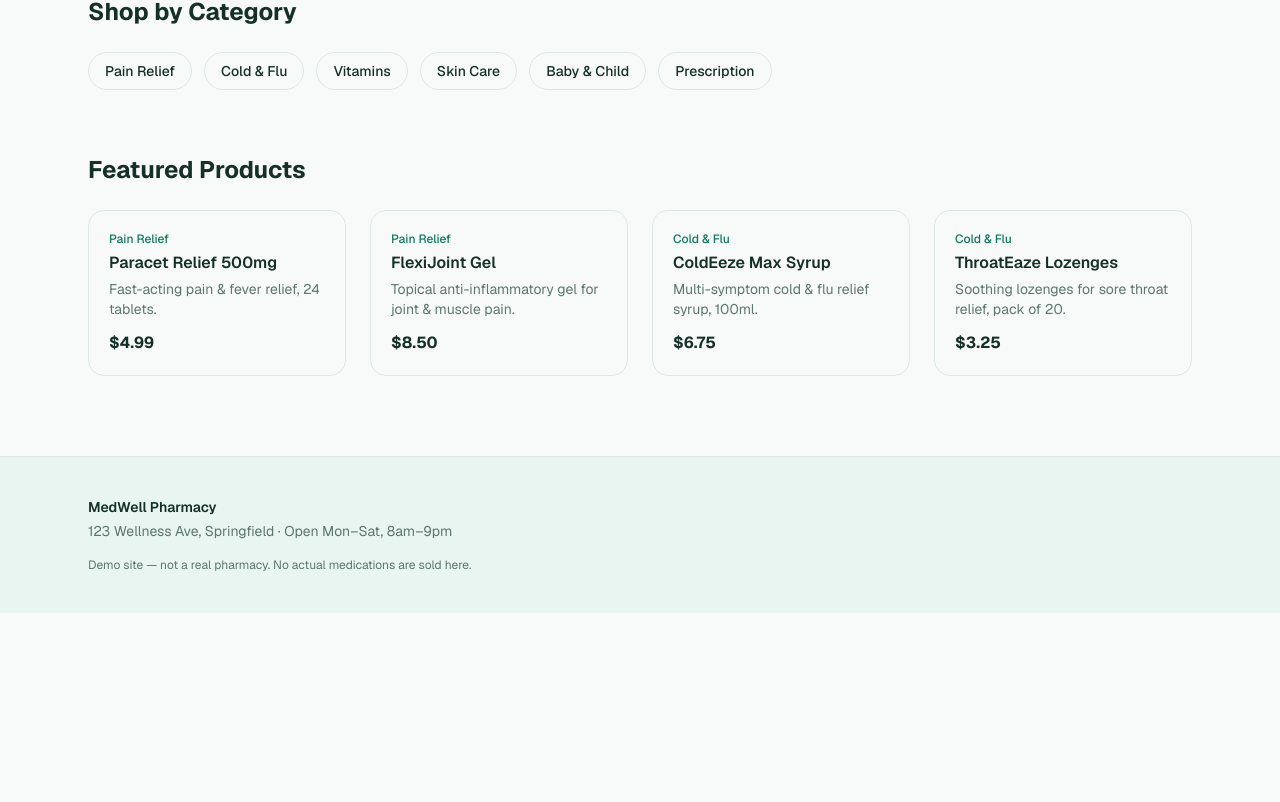
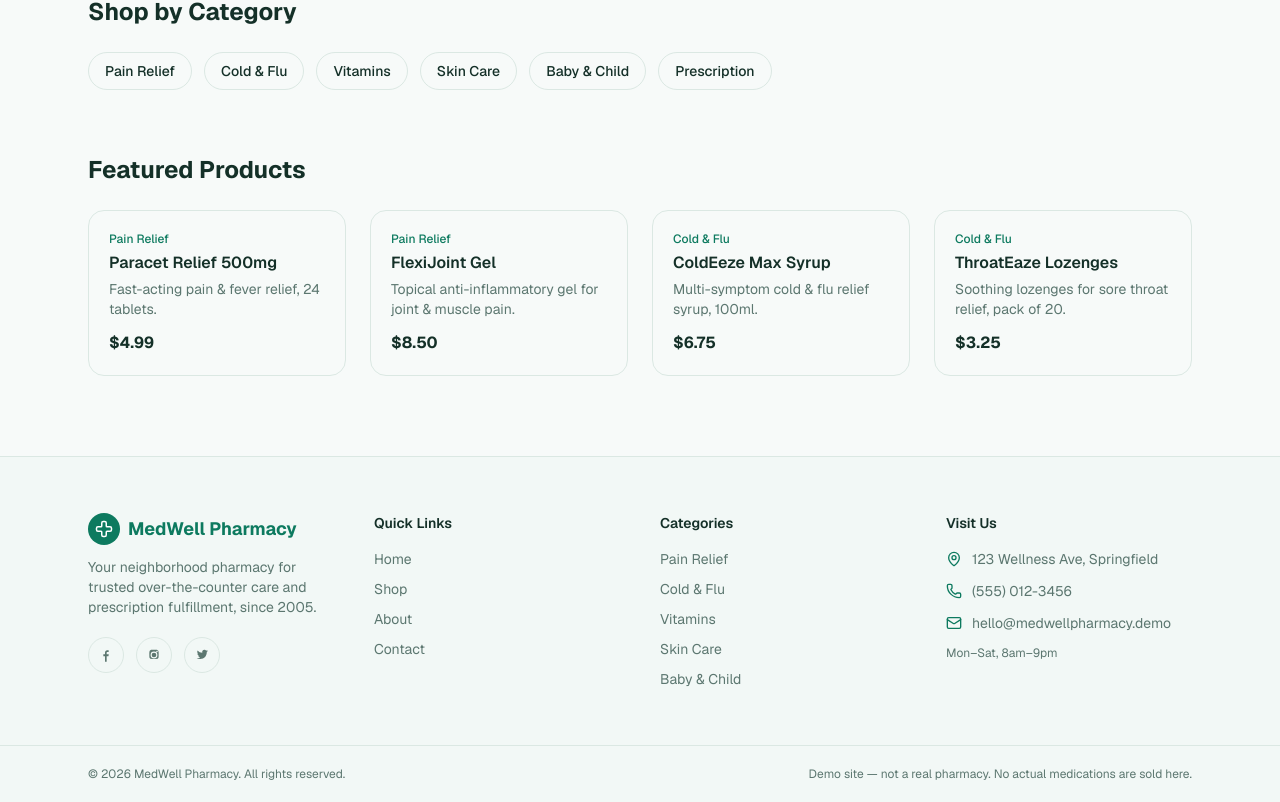
Before and after one commit to mauk16/medwell-rx, a Next.js app: page / in a window 1280 px wide. Shown: the part 701-1503 px from the top of the page. Before the commit the page ends 1314 px from the top, so only its background shows below. Built offline with nearby package versions, Linux system fonts and the light colour scheme.

Commit message:
Redesign Footer with 4-column pro layout (v0.4.0)
Brand+socials, quick links, categories, contact info, bottom bar with copyright.

```diff
--- a/components/Footer.tsx
+++ b/components/Footer.tsx
@@ -1,12 +1,120 @@
+import Link from "next/link";
+import { Cross, MapPin, Phone, Mail } from "lucide-react";
+import { categories } from "@/data/products";
+
+const quickLinks = [
+  { href: "/", label: "Home" },
+  { href: "/products", label: "Shop" },
+  { href: "/about", label: "About" },
+  { href: "/contact", label: "Contact" },
+];
+
+// lucide-react v1 dropped brand icons — inline paths instead of an extra dependency.
+const socials = [
+  {
+    href: "#",
+    label: "Facebook",
+    path: "M13 22v-8h2.7l.4-3H13V9c0-.9.2-1.5 1.5-1.5H16V5c-.3 0-1.1-.1-2.1-.1-2.1 0-3.4 1.3-3.4 3.6V11H8v3h2.5v8h2.5Z",
+  },
+  {
+    href: "#",
+    label: "Instagram",
+    path: "M12 8.5a3.5 3.5 0 1 0 0 7 3.5 3.5 0 0 0 0-7Zm0-1.6a5.1 5.1 0 1 1 0 10.2 5.1 5.1 0 0 1 0-10.2ZM17.7 6.7a1.2 1.2 0 1 1-2.4 0 1.2 1.2 0 0 1 2.4 0ZM12 4.2c-2.1 0-2.4 0-3.3.05-.85.04-1.3.18-1.6.3a2.9 2.9 0 0 0-1.05.68 2.9 2.9 0 0 0-.68 1.05c-.12.3-.26.75-.3 1.6-.05.9-.05 1.2-.05 3.3s0 2.4.05 3.3c.04.85.18 1.3.3 1.6.14.4.35.75.68 1.05.3.3.65.54 1.05.68.3.12.75.26 1.6.3.9.05 1.2.05 3.3.05s2.4 0 3.3-.05c.85-.04 1.3-.18 1.6-.3.4-.14.75-.35 1.05-.68.3-.3.54-.65.68-1.05.12-.3.26-.75.3-1.6.05-.9.05-1.2.05-3.3s0-2.4-.05-3.3c-.04-.85-.18-1.3-.3-1.6a2.9 2.9 0 0 0-.68-1.05 2.9 2.9 0 0 0-1.05-.68c-.3-.12-.75-.26-1.6-.3-.9-.05-1.2-.05-3.3-.05Z",
+  },
+  {
+    href: "#",
+    label: "Twitter",
+    path: "M21 5.9c-.6.3-1.3.5-2 .6a3.5 3.5 0 0 0 1.5-1.9c-.7.4-1.4.7-2.2.85a3.4 3.4 0 0 0-5.9 3.1A9.7 9.7 0 0 1 5.3 5.2a3.4 3.4 0 0 0 1.05 4.6c-.55-.02-1.1-.17-1.5-.42v.05a3.4 3.4 0 0 0 2.75 3.35c-.5.14-1.05.16-1.55.06a3.4 3.4 0 0 0 3.2 2.4A6.9 6.9 0 0 1 4 16.6a9.7 9.7 0 0 0 5.3 1.55c6.3 0 9.8-5.3 9.8-9.8v-.45c.7-.5 1.25-1.1 1.7-1.8Z",
+  },
+];
+
 export default function Footer() {
   return (
-    <footer className="border-t border-border bg-accent">
-      <div className="mx-auto max-w-6xl px-6 py-10 text-sm text-muted">
-        <p className="font-semibold text-foreground">MedWell Pharmacy</p>
-        <p className="mt-1">123 Wellness Ave, Springfield · Open Mon–Sat, 8am–9pm</p>
-        <p className="mt-4 text-xs">
-          Demo site — not a real pharmacy. No actual medications are sold here.
-        </p>
+    <footer className="border-t border-border bg-accent/40">
+      <div className="mx-auto max-w-6xl px-6 py-14">
+        <div className="grid gap-10 sm:grid-cols-2 lg:grid-cols-4">
+          <div>
+            <Link href="/" className="flex items-center gap-2 text-lg font-bold text-primary">
+              <span className="grid h-8 w-8 place-items-center rounded-full bg-primary text-white">
+                <Cross size={18} />
+              </span>
+              MedWell Pharmacy
+            </Link>
+            <p className="mt-3 max-w-xs text-sm text-muted">
+              Your neighborhood pharmacy for trusted over-the-counter care and prescription
+              fulfillment, since 2005.
+            </p>
+            <div className="mt-5 flex gap-3">
+              {socials.map((s) => (
+                <a
+                  key={s.label}
+                  href={s.href}
+                  aria-label={s.label}
+                  className="grid h-9 w-9 place-items-center rounded-full border border-border text-muted transition-colors hover:border-primary hover:text-primary"
+                >
+                  <svg width="16" height="16" viewBox="0 0 24 24" fill="currentColor">
+                    <path d={s.path} />
+                  </svg>
+                </a>
+              ))}
+            </div>
+          </div>
+
+          <div>
+            <h3 className="text-sm font-semibold text-foreground">Quick Links</h3>
+            <ul className="mt-4 space-y-2.5 text-sm text-muted">
+              {quickLinks.map((l) => (
+                <li key={l.href}>
+                  <Link href={l.href} className="transition-colors hover:text-primary">
+                    {l.label}
+                  </Link>
+                </li>
+              ))}
+            </ul>
+          </div>
+
+          <div>
+            <h3 className="text-sm font-semibold text-foreground">Categories</h3>
+            <ul className="mt-4 space-y-2.5 text-sm text-muted">
+              {categories.slice(0, 5).map((c) => (
+                <li key={c}>
+                  <Link
+                    href={`/products?category=${encodeURIComponent(c)}`}
+                    className="transition-colors hover:text-primary"
+                  >
+                    {c}
+                  </Link>
+                </li>
+              ))}
+            </ul>
+          </div>
+
+          <div>
+            <h3 className="text-sm font-semibold text-foreground">Visit Us</h3>
+            <ul className="mt-4 space-y-3 text-sm text-muted">
+              <li className="flex items-start gap-2.5">
+                <MapPin size={16} className="mt-0.5 shrink-0 text-primary" />
+                123 Wellness Ave, Springfield
+              </li>
+              <li className="flex items-center gap-2.5">
+                <Phone size={16} className="shrink-0 text-primary" />
+                (555) 012-3456
+              </li>
+              <li className="flex items-center gap-2.5">
+                <Mail size={16} className="shrink-0 text-primary" />
+                hello@medwellpharmacy.demo
+              </li>
+              <li className="text-xs">Mon–Sat, 8am–9pm</li>
+            </ul>
+          </div>
+        </div>
+      </div>
+
+      <div className="border-t border-border">
+        <div className="mx-auto flex max-w-6xl flex-col items-center justify-between gap-2 px-6 py-5 text-xs text-muted sm:flex-row">
+          <p>© {new Date().getFullYear()} MedWell Pharmacy. All rights reserved.</p>
+          <p>Demo site — not a real pharmacy. No actual medications are sold here.</p>
+        </div>
       </div>
     </footer>
   );
--- a/package.json
+++ b/package.json
@@ -1,6 +1,6 @@
 {
   "name": "pharmacy-demo",
-  "version": "0.3.0",
+  "version": "0.4.0",
   "private": true,
   "scripts": {
     "dev": "next dev",
```
Also changed, not shown: 1 other file (tests, documents, lock files or other folders).
